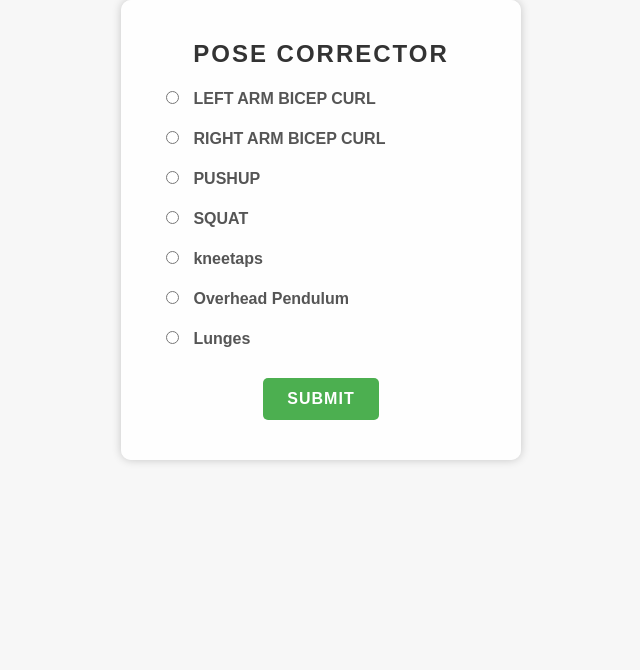
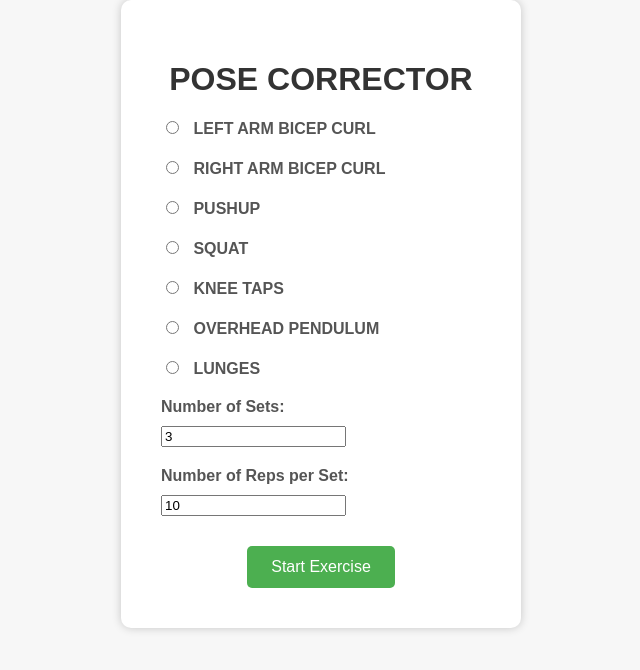
Before and after one commit to Mythripaluri/Fitness, a Flask app: page /api in a window 1280 px wide. Shown: the top 670 px of the page, without its empty margins (319-959 px from the left). Run offline with Flask 2, Linux system fonts and the light colour scheme.

Commit message:
Modifications

```diff
--- a/backend/app.py
+++ b/backend/app.py
@@ -1,113 +1,74 @@
 from flask import Flask, render_template, Response, request, redirect
-from pose_left import generate_frames
-from pose_right import right_curl
-from pose_pushup import pushup
-from pose_squat import squat
-from pose_kneetaps import kneetaps
-from pose_op import op
-from pose_lunges import lunges
+from exercises.pose_left import generate_frames
+from exercises.pose_right import right_curl
+from exercises.pose_pushup import pushup
+from exercises.pose_squat import squat
+from exercises.pose_kneetaps import kneetaps
+from exercises.pose_op import op
+from exercises.pose_lunges import lunges
 import cv2
 import mediapipe as mp
 import numpy as np
-mp_drawing = mp.solutions.drawing_utils
-mp_pose = mp.solutions.pose
 
 app = Flask(__name__)
-
 
 # Redirect '/' to '/api'
 @app.route('/')
 def home():
     return redirect('/api')
 
-@app.route('/api', methods = ['GET'])
+@app.route('/api', methods=['GET', 'POST'])
 def index():
+    if request.method == 'POST':
+        subject = request.form.get('exercise')
+        target_reps = request.form.get('reps', type=int, default=10)
+        target_sets = request.form.get('sets', type=int, default=3)
+        return redirect(f'/video_feed_{subject}?reps={target_reps}&sets={target_sets}')
+
     return render_template('request_page.html')
 
-# @app.route('/video_feed_left')
-# def video_feed_left():
-#     return Response(left_curl(),
-#                     mimetype='multipart/x-mixed-replace; boundary=frame')
+# Generalized route function
+def generate_video_feed(exercise_func):
+    target_reps = request.args.get('reps', default=10, type=int)
+    target_sets = request.args.get('sets', default=3, type=int)
+    return Response(exercise_func(target_reps=target_reps, target_sets=target_sets),
+                    mimetype='multipart/x-mixed-replace; boundary=frame')
+
+# Exercise routes
 @app.route('/video_feed_left')
 def video_feed_left():
-    return Response(generate_frames(target_reps=10, target_sets=3),
-                    mimetype='multipart/x-mixed-replace; boundary=frame')
+    return generate_video_feed(generate_frames)
 
 @app.route('/video_feed_right')
 def video_feed_right():
-    return Response(right_curl(target_reps=10, target_sets=3),
-                    mimetype='multipart/x-mixed-replace; boundary=frame')
+    return generate_video_feed(right_curl)
 
 @app.route('/video_feed_pushup')
 def video_feed_pushup():
-    return Response(pushup(target_reps=10, target_sets=3),
-                    mimetype='multipart/x-mixed-replace; boundary=frame')
+    return generate_video_feed(pushup)
 
 @app.route('/video_feed_squat')
 def video_feed_squat():
-    return Response(squat(target_reps=10, target_sets=3),
-                    mimetype='multipart/x-mixed-replace; boundary=frame')
-
+    return generate_video_feed(squat)
 
 @app.route('/video_feed_kneetaps')
 def video_feed_kneetaps():
-    return Response(kneetaps(target_reps=10, target_sets=3),
-                    mimetype='multipart/x-mixed-replace; boundary=frame')
+    return generate_video_feed(kneetaps)
 
 @app.route('/video_feed_op')
 def video_feed_op():
-    return Response(op(target_reps=10, target_sets=3),
-                    mimetype='multipart/x-mixed-replace; boundary=frame')
+    return generate_video_feed(op)
 
 @app.route('/video_feed_lunges')
 def video_feed_lunges():
-    return Response(lunges(target_reps=10, target_sets=3),
-                    mimetype='multipart/x-mixed-replace; boundary=frame')
+    return generate_video_feed(lunges)
+
 @app.route('/show')
 def show():
     subject = request.args.get('sub')
-    return redirect(f'/video_feed_{subject}')
+    target_reps = request.args.get('reps', default=10, type=int)
+    target_sets = request.args.get('sets', default=3, type=int)
+    return redirect(f'/video_feed_{subject}?reps={target_reps}&sets={target_sets}')
 
-if __name__ == '_main_':
-    app.run(host = "0.0.0.0" , debug=False)
-# from flask import Flask, Response, request, redirect, jsonify
-# from pose_left import left_curl
-# from pose_right import right_curl
-# from pose_pushup import pushup
-# from pose_squat import squat
-# import cv2
-
-# app = Flask(_name_)
-
-# # Redirect '/' to '/api'
-# @app.route('/')
-# def home():
-#     return jsonify({"message": "Welcome to the Pose Detection API!"})
-
-# @app.route('/api', methods=['GET'])
-# def index():
-#     return jsonify({"message": "Use endpoints like /video_feed_left, /video_feed_right, etc."})
-
-# @app.route('/video_feed_left')
-# def video_feed_left():
-#     return Response(left_curl(), mimetype='multipart/x-mixed-replace; boundary=frame')
-
-# @app.route('/video_feed_right')
-# def video_feed_right():
-#     return Response(right_curl(), mimetype='multipart/x-mixed-replace; boundary=frame')
-
-# @app.route('/video_feed_pushup')
-# def video_feed_pushup():
-#     return Response(pushup(), mimetype='multipart/x-mixed-replace; boundary=frame')
-
-# @app.route('/video_feed_squat')
-# def video_feed_squat():
-#     return Response(squat(), mimetype='multipart/x-mixed-replace; boundary=frame')
-
-# @app.route('/show')
-# def show():
-#     subject = request.args.get('sub')
-#     return redirect(f'/video_feed_{subject}')
-
-# if _name_ == '_main_':
-#     app.run(host="0.0.0.0", debug=False)
+if __name__ == '__main__':
+    app.run(host="0.0.0.0", debug=True)
--- a/backend/pose_squat.py
+++ b/backend/exercises/pose_squat.py
@@ -116,11 +116,10 @@ def play_audio(text):
 
     threading.Thread(target=play, daemon=True).start()
 
-def squat():
+def squat(target_reps, target_sets):
     global count, direction, form, feedback
 
     # Get user input for target count
-    target_count = int(input("Enter the number of squats you want to do: "))
 
     cap = cv2.VideoCapture(0)
     detector = pm.poseDetector()
--- a/backend/templates/request_page.html
+++ b/backend/templates/request_page.html
@@ -1,4 +1,4 @@
-<!DOCTYPE html>
+<!-- <!DOCTYPE html>
 <html>
 <head>
   <title>FitLens</title>
@@ -144,4 +144,142 @@
     </form>
   </div>
 </body>
+</html> -->
+
+
+
+
+<!DOCTYPE html>
+<html>
+<head>
+  <title>FitLens</title>
+  <style>
+    * {
+      box-sizing: border-box;
+    }
+
+    body {
+      font-family: Arial, sans-serif;
+      background-color: #f7f7f7;
+      margin: 0;
+      padding: 0;
+    }
+
+    .container {
+      max-width: 400px;
+      margin: 0 auto;
+      padding: 40px;
+      background-color: #ffffff;
+      border-radius: 10px;
+      box-shadow: 0 0 10px rgba(0, 0, 0, 0.2);
+    }
+
+    h1 {
+      text-align: center;
+      color: #333333;
+      margin-bottom: 20px;
+      text-transform: uppercase;
+    }
+
+    .form-group {
+      margin-bottom: 20px;
+    }
+
+    .form-group label {
+      display: block;
+      font-weight: bold;
+      margin-bottom: 10px;
+      color: #555555;
+    }
+
+    .form-group input[type="radio"],
+    .form-group input[type="number"] {
+      margin-right: 10px;
+    }
+
+    .submit-button {
+      text-align: center;
+      margin-top: 30px;
+    }
+
+    .submit-button button {
+      padding: 12px 24px;
+      background-color: #4CAF50;
+      color: #ffffff;
+      border: none;
+      border-radius: 5px;
+      cursor: pointer;
+      font-size: 16px;
+      transition: background-color 0.3s ease;
+    }
+
+    .submit-button button:hover {
+      background-color: #45a049;
+    }
+  </style>
+</head>
+<body>
+  <div class="container">
+    <h1>POSE CORRECTOR</h1>
+    <form method="GET" action="{{ url_for('show') }}">
+      <div class="form-group">
+        <label>
+          <input type="radio" name="sub" value="left" required>
+          LEFT ARM BICEP CURL
+        </label>
+      </div>
+      <div class="form-group">
+        <label>
+          <input type="radio" name="sub" value="right">
+          RIGHT ARM BICEP CURL
+        </label>
+      </div>
+      <div class="form-group">
+        <label>
+          <input type="radio" name="sub" value="pushup">
+          PUSHUP
+        </label>
+      </div>
+      <div class="form-group">
+        <label>
+          <input type="radio" name="sub" value="squat">
+          SQUAT
+        </label>
+      </div>
+      <div class="form-group">
+        <label>
+          <input type="radio" name="sub" value="kneetaps">
+          KNEE TAPS
+        </label>
+      </div>
+      <div class="form-group">
+        <label>
+          <input type="radio" name="sub" value="op">
+          OVERHEAD PENDULUM
+        </label>
+      </div>
+      <div class="form-group">
+        <label>
+          <input type="radio" name="sub" value="lunges">
+          LUNGES
+        </label>
+      </div>
+
+      <!-- Input fields for Sets and Reps -->
+      <div class="form-group">
+        <label for="sets">Number of Sets:</label>
+        <input type="number" id="sets" name="sets" min="1" value="3" required>
+      </div>
+
+      <div class="form-group">
+        <label for="reps">Number of Reps per Set:</label>
+        <input type="number" id="reps" name="reps" min="1" value="10" required>
+      </div>
+
+      <div class="submit-button">
+        <button type="submit">Start Exercise</button>
+      </div>
+    </form>
+  </div>
+</body>
 </html>
```
Also changed, not shown: backend/exercises/pose_kneetaps.py (renamed from backend/pose_kneetaps.py, +4 -3 lines), frontend/src/components/Work.jsx (+8 -7 lines), backend/exercises/pose_left.py (renamed from backend/pose_left.py), backend/exercises/pose_lunges.py (renamed from backend/pose_lunges.py), backend/exercises/pose_op.py (renamed from backend/pose_op.py), backend/exercises/pose_pushup.py (renamed from backend/pose_pushup.py), backend/exercises/pose_right.py (renamed from backend/pose_right.py), frontend/package-lock.json, 1 other file.
